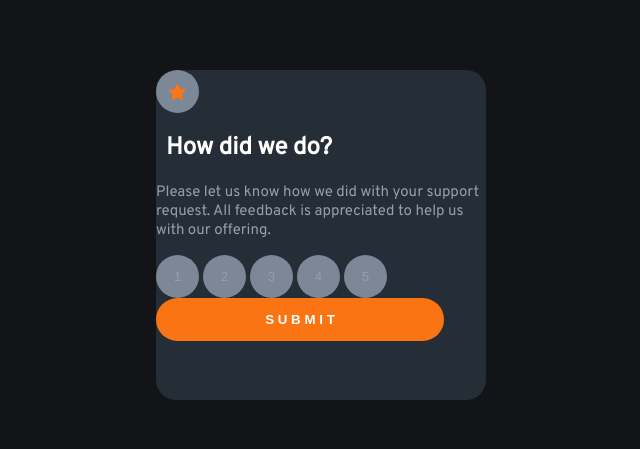
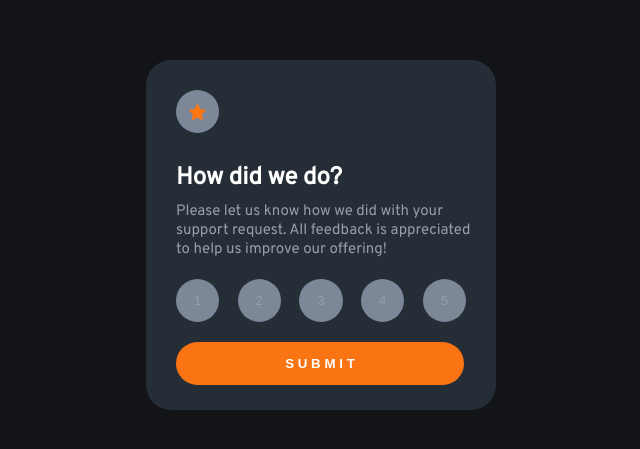
Before and after one commit to Pumpernickel1/Interactive-Rating-Component, a plain HTML site: page index.html in a window 1280 px wide. Shown: the part 173-622 px from the top of the page, without its empty margins (319-959 px from the left). Drawn offline with Linux system fonts and the light colour scheme.

Commit message:
Progress 3

```diff
--- a/index.html
+++ b/index.html
@@ -14,13 +14,13 @@
 </head>
 <body>
     <section>
-        <div>
+        <div id="page1">
             <div id="star">
                 <svg width="17" height="16" xmlns="http://www.w3.org/2000/svg"><path d="m9.067.43 1.99 4.031c.112.228.33.386.58.422l4.45.647a.772.772 0 0 1 .427 1.316l-3.22 3.138a.773.773 0 0 0-.222.683l.76 4.431a.772.772 0 0 1-1.12.813l-3.98-2.092a.773.773 0 0 0-.718 0l-3.98 2.092a.772.772 0 0 1-1.119-.813l.76-4.431a.77.77 0 0 0-.222-.683L.233 6.846A.772.772 0 0 1 .661 5.53l4.449-.647a.772.772 0 0 0 .58-.422L7.68.43a.774.774 0 0 1 1.387 0Z" fill="#FC7614"/></svg>
             </div>
             <h1>How did we do?</h1>
             <p>Please let us know how we did with your support request.  All feedback is appreciated to help
-                us with our offering.</p>
+                us improve our offering!</p>
             <div id="numButtonDiv">
                 <button class="numberButtons button">1</button>
                 <button class="numberButtons button">2</button>
@@ -30,7 +30,7 @@
             </div>
             <button id="submitButton" class="button">S U B M I T</button>
         </div>
-        <div>
+        <div id="page2">
 
         </div>
     </section>
--- a/styles.css
+++ b/styles.css
@@ -9,9 +9,9 @@ body {
 
 section {
     background-color: hsl(213, 19%, 18%);
-    width: 330px;
-    height: 330px;
-    border-radius: 20px;
+    width: 350px;
+    height: 350px;
+    border-radius: 25px;
 }
 
 div {
@@ -19,8 +19,11 @@ div {
 }
 
 #numButtonDiv {
-    /* display: flex; */
-    /* justify-content: space-evenly; */
+    margin-top: 20px;
+    margin-left: 30px;
+    margin-right: 30px;
+    display: flex;
+    justify-content: space-between;
 }
 
 #star {
@@ -31,18 +34,24 @@ div {
     height: .45in;
     width: .45in;
     border-radius: 50%;
+    margin-top: 30px;
+    margin-left: 30px;
 }
 
 h1 {
     color: hsl(0, 0%, 100%);
     font-weight: 700;
-    margin-left: 10px;
+    margin-top: 30px;
+    margin-left: 30px;
 }
 
 p {
     color: hsl(217, 12%, 63%);
     font-size: 15px;
     font-weight: 400;
+    margin-top: -11px;
+    margin-left: 30px;
+    margin-right: 25px;
 }
 
 .button {
@@ -69,6 +78,8 @@ p {
     width: 3in;
     border-radius: 25px;
     font-weight: 700;
+    margin-left: 30px;
+    margin-top: 20px
 }
 
 #submitButton:hover {
```
